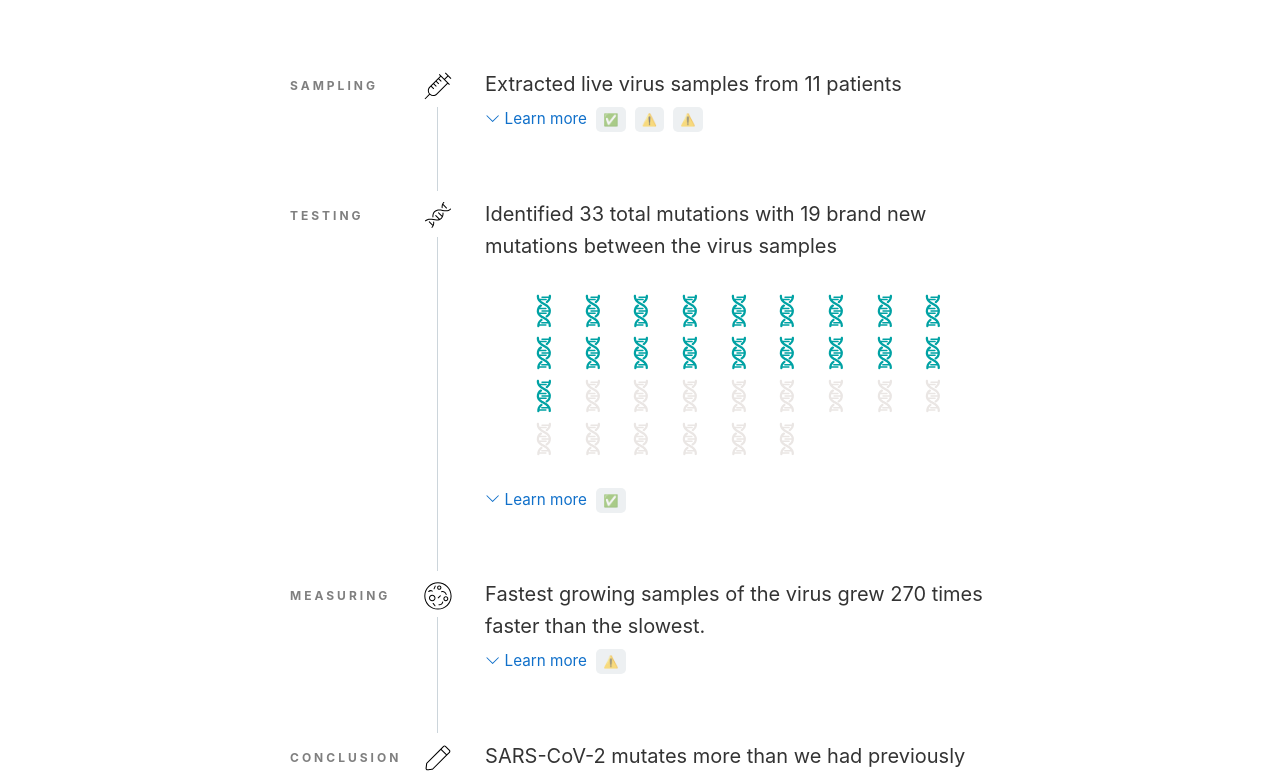
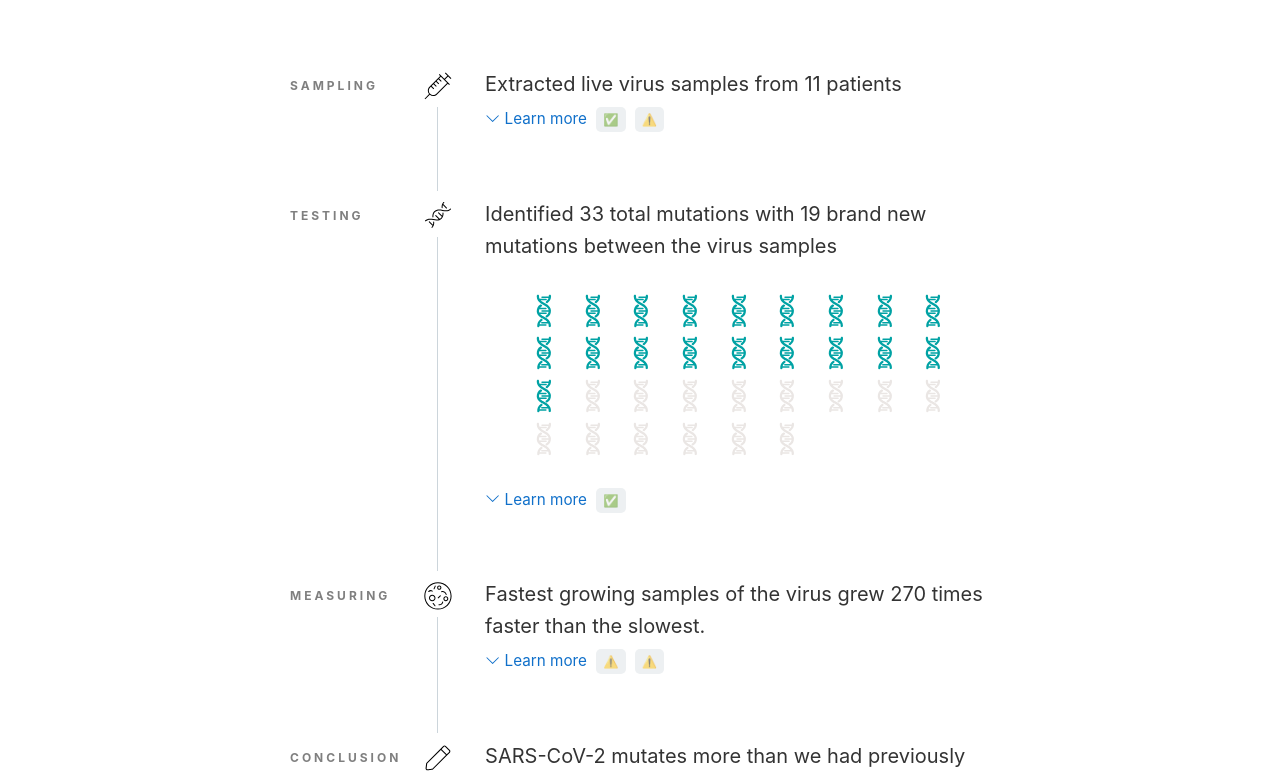
Before and after one commit to neilgupta/researchexplained, a Jekyll site: the page built from 10.1101/2020.04.14.20060160/index.html, in a window 1280 px wide. Shown: the part 709-1482 px from the top of the page. Built offline with Jekyll 4.4.1, drawn with Linux system fonts in a browser that asks for light colours.

```diff
--- a/10.1101/2020.04.14.20060160/index.html
+++ b/10.1101/2020.04.14.20060160/index.html
@@ -24,7 +24,7 @@ published_on: 2020-05-06
     </div>
     <div class="timeline-content">
       <h3 class="timeline-title">Extracted live virus samples from 11 patients</h3>
-      {% include expand_details.html positive_count=1 warning_count=2 %}
+      {% include expand_details.html positive_count=1 warning_count=1 %}
       <div class="collapsible">
         <p>The 11 patients came into the researchers' hospital in China in January 2020, and were confirmed to have coronavirus. The researchers found that they were able to isolate functioning viral particles from poop 💩</p>
         <h4>Our Take</h4>
@@ -33,38 +33,6 @@ published_on: 2020-05-06
         </h5>
         <p>
           Finding active coronavirus in poop is a new finding that should be further investigated, as it may affect how people protect themselves from contracting the virus.
-        </p>
-        <h5>
-          ⚠️ Lack of standardization in virus sampling
-        </h5>
-        <p>
-          A challenge in virus research is making sure you have the same amount of live virus in each sample because this can make a huge difference in the results.
-        </p>
-        <blockquote>
-          <p>
-            <span class="cursive"><strong>Example:</strong></span> Let's say a sample has 100 virus particules, but only 20 of them are living <span id="fnr:1"><a class="hint--bottom hint--medium hint--rounded fn" aria-label="Whether viruses are actually living things is a biological debate, but in this context, we just mean the virus particles are able to reproduce or replicate." href="#fn:1">1</a></span>.
-          </p>
-          <p>
-            {% for i in (1..100) %}
-            <span style="margin-left: 3px; color: {% if i <= 20 %}#00a2a4{% else %}#ccc{% endif %};">~</span>
-            {% endfor %}
-          </p>
-          <p class="caption">Sample A</p>
-          <p>
-            Meanwhile, another sample has only 50 virus particles, but all 50 of them are living.
-          </p>
-          <p>
-            {% for i in (1..50) %}
-            <span style="margin-left: 3px; color: #00a2a4;">~</span>
-            {% endfor %}
-          </p>
-          <p class="caption">Sample B</p>
-          <p>
-            Standardizing between both samples before you start measuring how quickly they kill cells is super important because you could mistakenly conclude that sample B is more deadly when really it just started with more living virus particles.
-          </p>
-        </blockquote>
-        <p>
-          There are techniques for balancing these differences out, but the researchers don't provide any detail on whether or how they did this.
         </p>
         <h5>
           ⚠️ Only one sample per patient
@@ -115,12 +83,44 @@ published_on: 2020-05-06
     </div>
     <div class="timeline-content">
       <h3 class="timeline-title">Fastest growing samples of the virus grew 270 times faster than the slowest.</h3>
-      {% include expand_details.html warning_count=1 %}
+      {% include expand_details.html warning_count=2 %}
       <div class="collapsible">
         <p>
           In the second stage, they grew the different strains of virus in the lab and measured how rapidly the strains could reproduce in cells growing in a dish, and then how fast the virus killed those cells.
         </p>
         <h4>Our Take</h4>
+        <h5>
+          ⚠️ Lack of standardization in virus sampling
+        </h5>
+        <p>
+          A challenge in virus research is making sure you have the same amount of live virus in each sample because this can make a huge difference in the results.
+        </p>
+        <blockquote>
+          <p>
+            <span class="cursive"><strong>Example:</strong></span> Let's say a sample has 100 virus particules, but only 20 of them are living <span id="fnr:1"><a class="hint--bottom hint--medium hint--rounded fn" aria-label="Whether viruses are actually living things is a biological debate, but in this context, we just mean the virus particles are able to reproduce or replicate." href="#fn:1">1</a></span>.
+          </p>
+          <p>
+            {% for i in (1..100) %}
+            <span style="margin-left: 3px; color: {% if i <= 20 %}#00a2a4{% else %}#ccc{% endif %};">~</span>
+            {% endfor %}
+          </p>
+          <p class="caption">Sample A</p>
+          <p>
+            Meanwhile, another sample has only 50 virus particles, but all 50 of them are living.
+          </p>
+          <p>
+            {% for i in (1..50) %}
+            <span style="margin-left: 3px; color: #00a2a4;">~</span>
+            {% endfor %}
+          </p>
+          <p class="caption">Sample B</p>
+          <p>
+            Standardizing between both samples before you start measuring how quickly they kill cells is super important because you could mistakenly conclude that sample B is more deadly when really it just started with more living virus particles.
+          </p>
+        </blockquote>
+        <p>
+          There are techniques for balancing these differences out, but the researchers don't provide any detail on whether or how they did this.
+        </p>
         <h5>
           ⚠️ Samples grown in monkey cells, not humans
         </h5>
--- a/css/main.css
+++ b/css/main.css
@@ -531,7 +531,7 @@ footer #copyright {
 }
 .score7 {
   background-color: #D4EEE2;
-  color: #fff;
+  color: #000;
 }
 .score6 {
   background-color: #F1FAF5;
```
Also changed, not shown: 10.1101/2020.04.16.20065920/index.html (+9 -9 lines).
